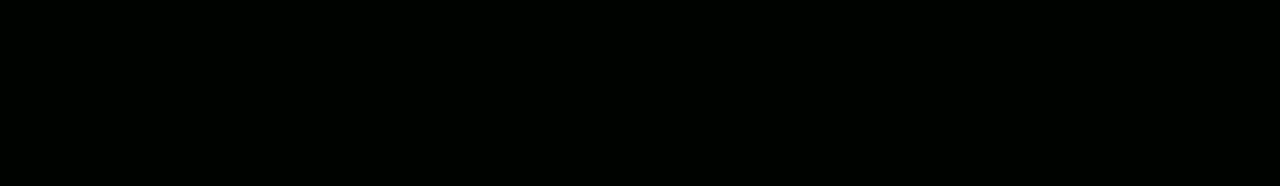
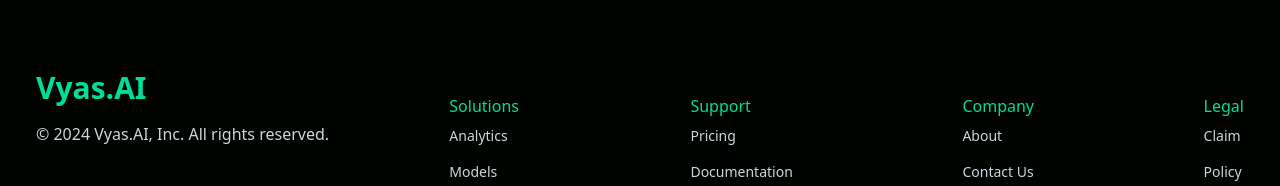
Before and after one commit to VyasAI2023/vyas, a React (Vite) app: page /Modelpage in a window 1280 px wide. Shown: the part 744-930 px from the top of the page. Before the commit the page ends 800 px from the top, so only its background shows below. Built offline with nearby package versions, Linux system fonts and the light colour scheme.

Commit message:
Update Modelpage.jsx

```diff
--- a/src/components/Modelpage.jsx
+++ b/src/components/Modelpage.jsx
@@ -1,5 +1,6 @@
 import React from 'react';
 import Navbar from './Navbar';
+import Footer from './Footer';
 import Card from '@mui/material/Card';
 import CardActions from '@mui/material/CardActions';
 import CardContent from '@mui/material/CardContent';
@@ -20,7 +21,7 @@
       <Navbar />
       <div className='header'>
         <div className='text'>Models</div>
-        <div className='underline'></div>
+        <div className='underline'></div><br/><br/>
       </div>
       <div className='card-container' style={{ display: 'flex', gap: '20px', justifyContent: 'center' }}>
         <Card sx={{ maxWidth: 345 }}>
@@ -122,7 +123,8 @@
             </Button>
           </CardActions>
         </Card>
-      </div>
+      </div><br/><br/><br/>
+      <Footer/>
     </div>
   );
 };
```
